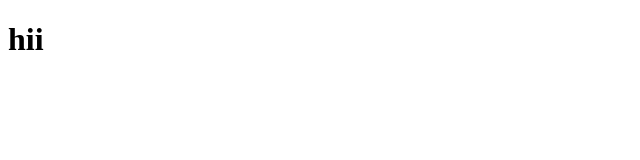
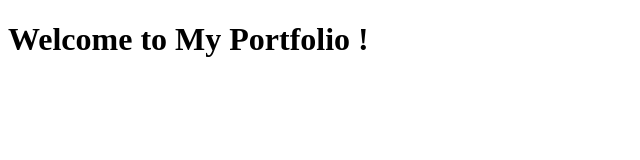
Before and after one commit to khaledalowd/khaledalowd, a plain HTML site: page index.html in a window 1280 px wide. Shown: the whole page, without its empty margins (0-640 px from the left). Drawn offline with Linux system fonts and the light colour scheme.

Commit message:
Update index.html

```diff
--- a/index.html
+++ b/index.html
@@ -3,9 +3,9 @@
 <head>
     <meta charset="UTF-8">
     <meta name="viewport" content="width=device-width, initial-scale=1.0">
-    <title>Welcome to my portfolio !</title>
+    <title>Portfolio</title>
 </head>
 <body>
-    <h1>hii</h1>
+    <h1>Welcome to My Portfolio !</h1>
 </body>
 </html>
```
